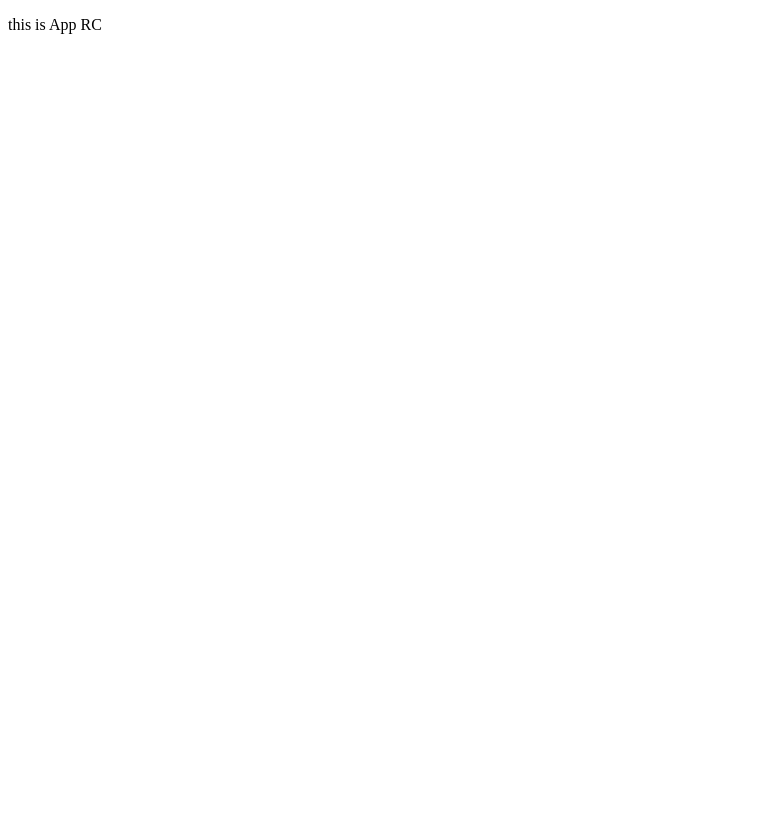
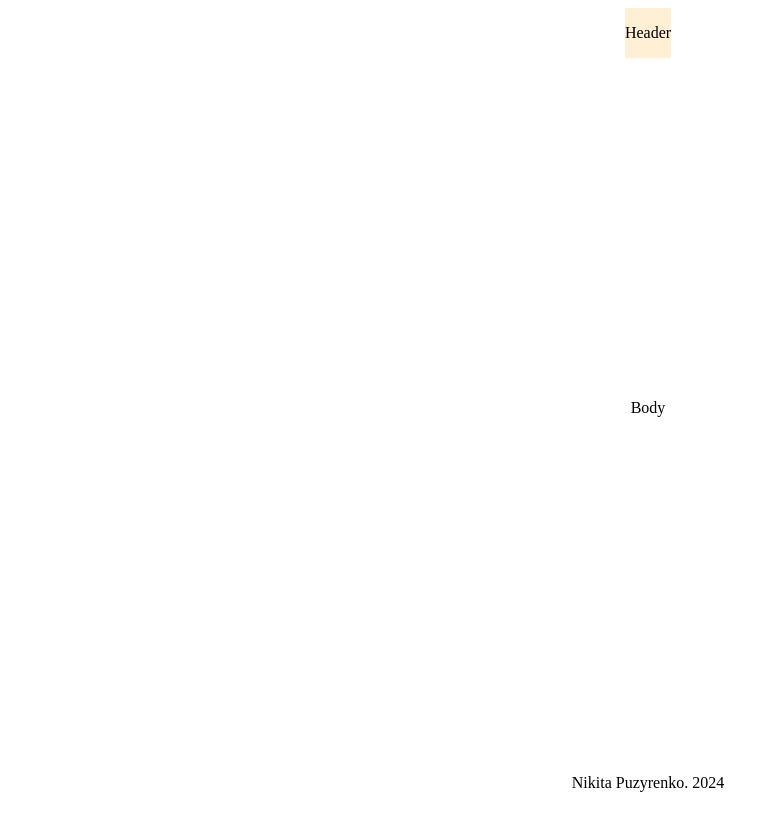
Before and after one commit to NikitOS-1/FinderDev, a React (Vite) app: page / in a window 1280 px wide. Shown: the whole page, without its empty margins (0-777 px from the left). Built offline with nearby package versions, Linux system fonts and the light colour scheme.

Commit message:
[EA-3] Add structure for containers

```diff
--- a/package.json
+++ b/package.json
@@ -13,6 +13,7 @@
   "dependencies": {
     "react": "^18.3.1",
     "react-dom": "^18.3.1",
+    "styled-components": "^6.1.13",
     "ts-node": "^10.9.2"
   },
   "devDependencies": {
--- a/src/containers/app/App.tsx
+++ b/src/containers/app/App.tsx
@@ -1,8 +1,15 @@
+import Header from '../header/Header.tsx';
+import Body from '../body/Body.tsx';
+import Footer from '../footer/Footer.tsx';
+import { Container } from './app.styled.ts';
+
 function App() {
   return (
-    <>
-      <p>this is App RC</p>
-    </>
+    <Container>
+      <Header />
+      <Body />
+      <Footer />
+    </Container>
   );
 }
 
--- /dev/null
+++ b/src/containers/app/app.styled.ts
@@ -0,0 +1,10 @@
+import styled from 'styled-components';
+
+export const Container = styled.div`
+    width: 100vw;
+    min-height: 100vh;
+    display: flex;
+    align-items: center;
+    flex-direction: column;
+    justify-content: space-between;
+`
--- /dev/null
+++ b/src/containers/body/Body.tsx
@@ -0,0 +1,11 @@
+import { BodyWrapper } from './body.styled.ts';
+
+function Body() {
+  return (
+    <BodyWrapper>
+      <p>Body</p>
+    </BodyWrapper>
+  );
+}
+
+export default Body;
--- /dev/null
+++ b/src/containers/body/body.styled.ts
@@ -0,0 +1,5 @@
+import styled from 'styled-components';
+
+export const BodyWrapper = styled.div`
+    display: flex;
+`
--- /dev/null
+++ b/src/containers/footer/Footer.tsx
@@ -0,0 +1,11 @@
+import { FooterWrapper } from './footer.styled.ts';
+
+function Footer() {
+  return (
+    <FooterWrapper>
+      <p>Nikita Puzyrenko. 2024</p>
+    </FooterWrapper>
+  );
+}
+
+export default Footer;
--- /dev/null
+++ b/src/containers/footer/footer.styled.ts
@@ -0,0 +1,5 @@
+import styled from 'styled-components';
+
+export const FooterWrapper = styled.div`
+    display: flex;
+`
--- /dev/null
+++ b/src/containers/header/Header.tsx
@@ -0,0 +1,11 @@
+import { HeaderWrapper } from './header.styled.ts';
+
+function Header() {
+  return (
+    <HeaderWrapper>
+      <p>Header</p>
+    </HeaderWrapper>
+  );
+}
+
+export default Header;
--- /dev/null
+++ b/src/containers/header/header.styled.ts
@@ -0,0 +1,5 @@
+import styled from 'styled-components';
+
+export const HeaderWrapper = styled.div`
+    background: papayawhip;
+`;
```
Also changed, not shown: 1 other file (tests, documents, lock files or other folders).
